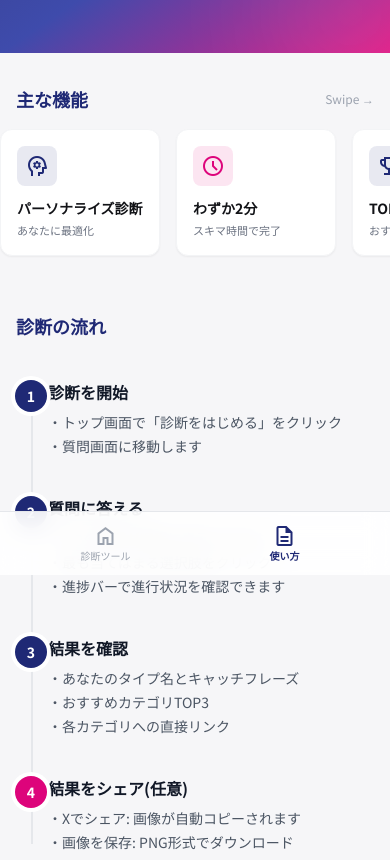
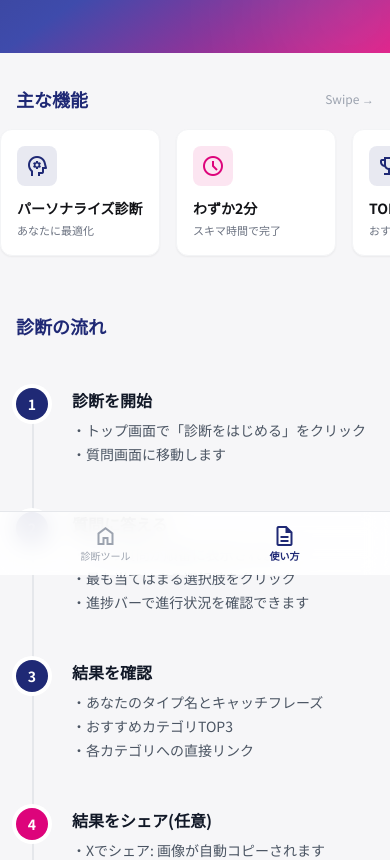
Before and after one commit to konmari-prog/category-quiz, a plain HTML site: page 使い方説明書.html in a window 390 px wide. Shown: the part 269-1129 px from the top of the page. Drawn offline with nearby package versions, Linux system fonts and the light colour scheme.

Commit message:
Fix: Timeline overlap on mobile devices

```diff
--- a/使い方説明書.html
+++ b/使い方説明書.html
@@ -137,15 +137,16 @@
         <!-- Vertical Timeline Steps -->
         <section class="px-4 mt-8">
             <h3 class="text-lg font-bold text-primary dark:text-white mb-6">診断の流れ</h3>
-            <div class="relative pl-8 space-y-10">
+            <div class="relative space-y-12">
                 <!-- Vertical Line -->
-                <div class="absolute left-[15px] top-2 bottom-2 w-0.5 bg-gray-200 dark:bg-gray-800"></div>
+                <div class="absolute left-[15.5px] top-2 bottom-2 w-0.5 bg-gray-200 dark:bg-gray-800"></div>
 
                 <!-- Step 1 -->
-                <div class="relative">
+                <div class="flex gap-6 items-start">
                     <div
-                        class="absolute -left-[33px] flex items-center justify-center w-8 h-8 rounded-full bg-primary text-white text-sm font-bold ring-4 ring-white dark:ring-background-dark">
-                        1</div>
+                        class="relative flex-shrink-0 w-8 h-8 rounded-full bg-primary text-white text-sm font-bold ring-4 ring-white dark:ring-background-dark z-10 flex items-center justify-center">
+                        1
+                    </div>
                     <div>
                         <h4 class="font-bold text-gray-900 dark:text-white mb-2">診断を開始</h4>
                         <ul class="text-sm text-gray-600 dark:text-gray-400 space-y-1">
@@ -156,10 +157,11 @@
                 </div>
 
                 <!-- Step 2 -->
-                <div class="relative">
+                <div class="flex gap-6 items-start">
                     <div
-                        class="absolute -left-[33px] flex items-center justify-center w-8 h-8 rounded-full bg-primary text-white text-sm font-bold ring-4 ring-white dark:ring-background-dark">
-                        2</div>
+                        class="relative flex-shrink-0 w-8 h-8 rounded-full bg-primary text-white text-sm font-bold ring-4 ring-white dark:ring-background-dark z-10 flex items-center justify-center">
+                        2
+                    </div>
                     <div>
                         <h4 class="font-bold text-gray-900 dark:text-white mb-2">質問に答える</h4>
                         <ul class="text-sm text-gray-600 dark:text-gray-400 space-y-1">
@@ -171,10 +173,11 @@
                 </div>
 
                 <!-- Step 3 -->
-                <div class="relative">
+                <div class="flex gap-6 items-start">
                     <div
-                        class="absolute -left-[33px] flex items-center justify-center w-8 h-8 rounded-full bg-primary text-white text-sm font-bold ring-4 ring-white dark:ring-background-dark">
-                        3</div>
+                        class="relative flex-shrink-0 w-8 h-8 rounded-full bg-primary text-white text-sm font-bold ring-4 ring-white dark:ring-background-dark z-10 flex items-center justify-center">
+                        3
+                    </div>
                     <div>
                         <h4 class="font-bold text-gray-900 dark:text-white mb-2">結果を確認</h4>
                         <ul class="text-sm text-gray-600 dark:text-gray-400 space-y-1">
@@ -186,10 +189,11 @@
                 </div>
 
                 <!-- Step 4 -->
-                <div class="relative">
+                <div class="flex gap-6 items-start">
                     <div
-                        class="absolute -left-[33px] flex items-center justify-center w-8 h-8 rounded-full bg-accent text-white text-sm font-bold ring-4 ring-white dark:ring-background-dark">
-                        4</div>
+                        class="relative flex-shrink-0 w-8 h-8 rounded-full bg-accent text-white text-sm font-bold ring-4 ring-white dark:ring-background-dark z-10 flex items-center justify-center">
+                        4
+                    </div>
                     <div>
                         <h4 class="font-bold text-gray-900 dark:text-white mb-2">結果をシェア(任意)</h4>
                         <ul class="text-sm text-gray-600 dark:text-gray-400 space-y-1">
```
